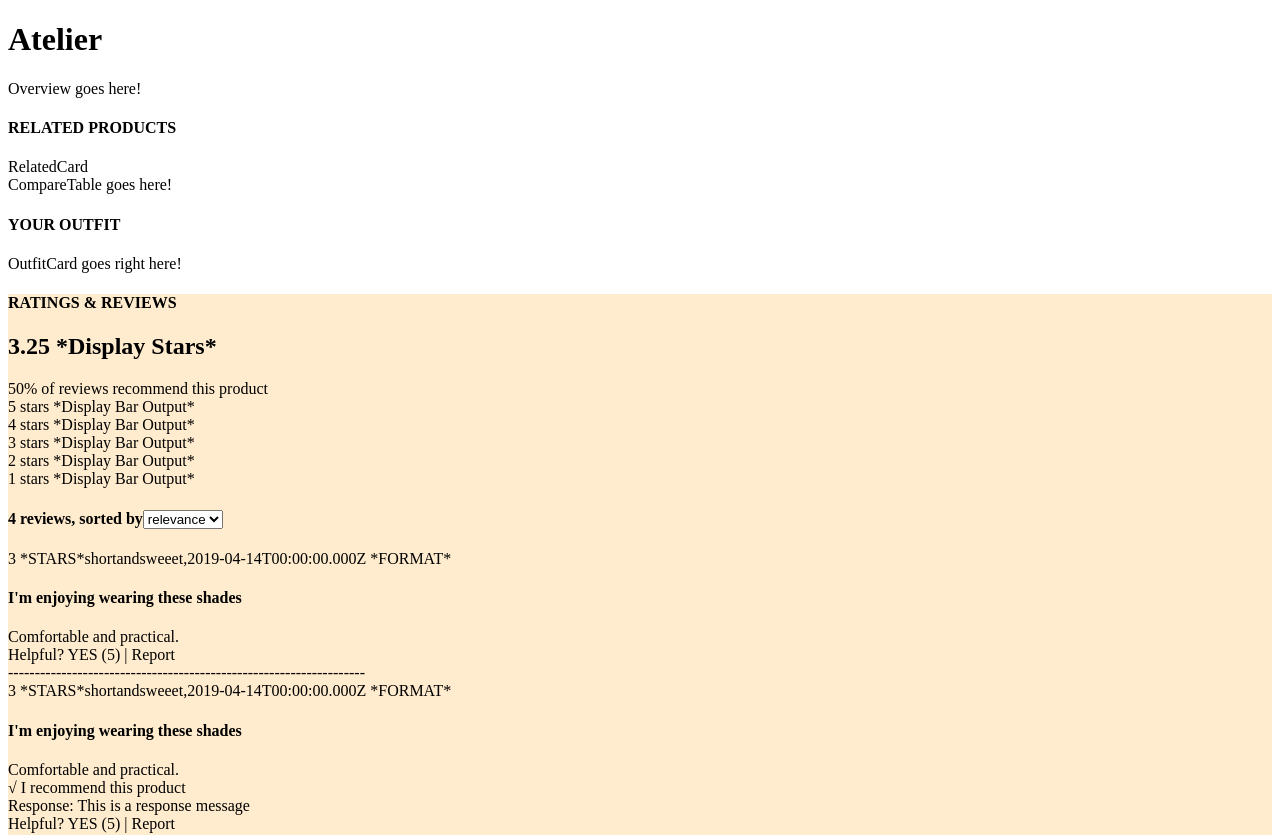
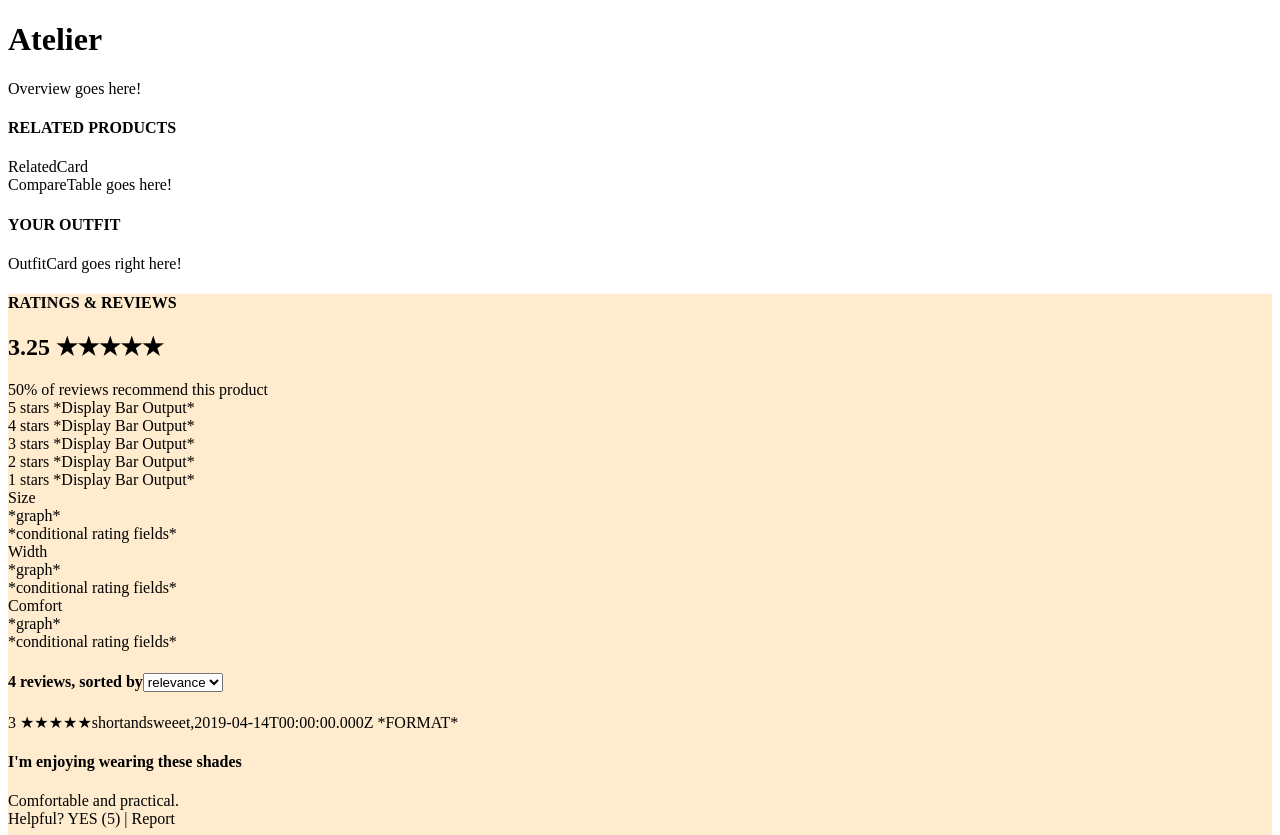
Before and after one commit to CCT-Engineering/Amorey, a React app: page / in a window 1280 px wide. Shown: the top 835 px of the page. Built offline with nearby package versions, Linux system fonts and the light colour scheme.

Commit message:
Add temp symobls for future css sections

```diff
--- a/client/src/components/RatingsReviews/ProductBreakdown.jsx
+++ b/client/src/components/RatingsReviews/ProductBreakdown.jsx
@@ -1,16 +1,20 @@
 import React from 'react';
 
-const renderCharacteristic = (characteristics) => {
-  Object.keys(characteristics).map((key, index) => {
-    return <div>{key}</div>
-  })
+const renderCharacteristic = (item, index) => {
+  return (
+    <div key={index}>
+      <div>{item}</div>
+      <div>*graph*</div>
+      <div>*conditional rating fields*</div>
+    </div>
+  );
 };
 
 const ProductBreakdown = ({characteristics}) => {
-  // console.log(characteristics)
+
   return (
     <div>
-      {renderCharacteristic(characteristics)}
+      {Object.keys(characteristics).map((item, index) => renderCharacteristic(item, index))}
     </div>
   );
 };
--- a/client/src/components/RatingsReviews/RatingBreakdown.jsx
+++ b/client/src/components/RatingsReviews/RatingBreakdown.jsx
@@ -19,7 +19,7 @@
 
   return (
     <div>
-      <h2>{determineAverage(ratings)} *Display Stars*</h2>
+      <h2>{determineAverage(ratings)} ★★★★★</h2>
       <span>{recommended[0] * 10}% of reviews recommend this product</span>
       <div>5 stars {renderReviewGraph(ratings[5])}</div>
       <div>4 stars {renderReviewGraph(ratings[4])}</div>
--- a/client/src/components/RatingsReviews/ReviewEntry.jsx
+++ b/client/src/components/RatingsReviews/ReviewEntry.jsx
@@ -5,13 +5,13 @@
   return (
     <div>
       <div>
-        {review.rating} *STARS*
+        {review.rating} ★★★★★
         {review.reviewer_name},
         {review.date} *FORMAT*
       </div>
       <h4>{review.summary}</h4>
       <div>{review.body}</div>
-      <div>{review.recommend && '√ I recommend this product'}</div>
+      <div>{review.recommend && '✓ I recommend this product'}</div>
       <div>{review.response && 'Response:\n' + review.response}</div>
       <div>Helpful? YES ({review.helpfulness}) | <a>Report</a></div>
       <div>-------------------------------------------------------------------</div>
```
Also changed, not shown: 1 other file (tests, documents, lock files or other folders).
